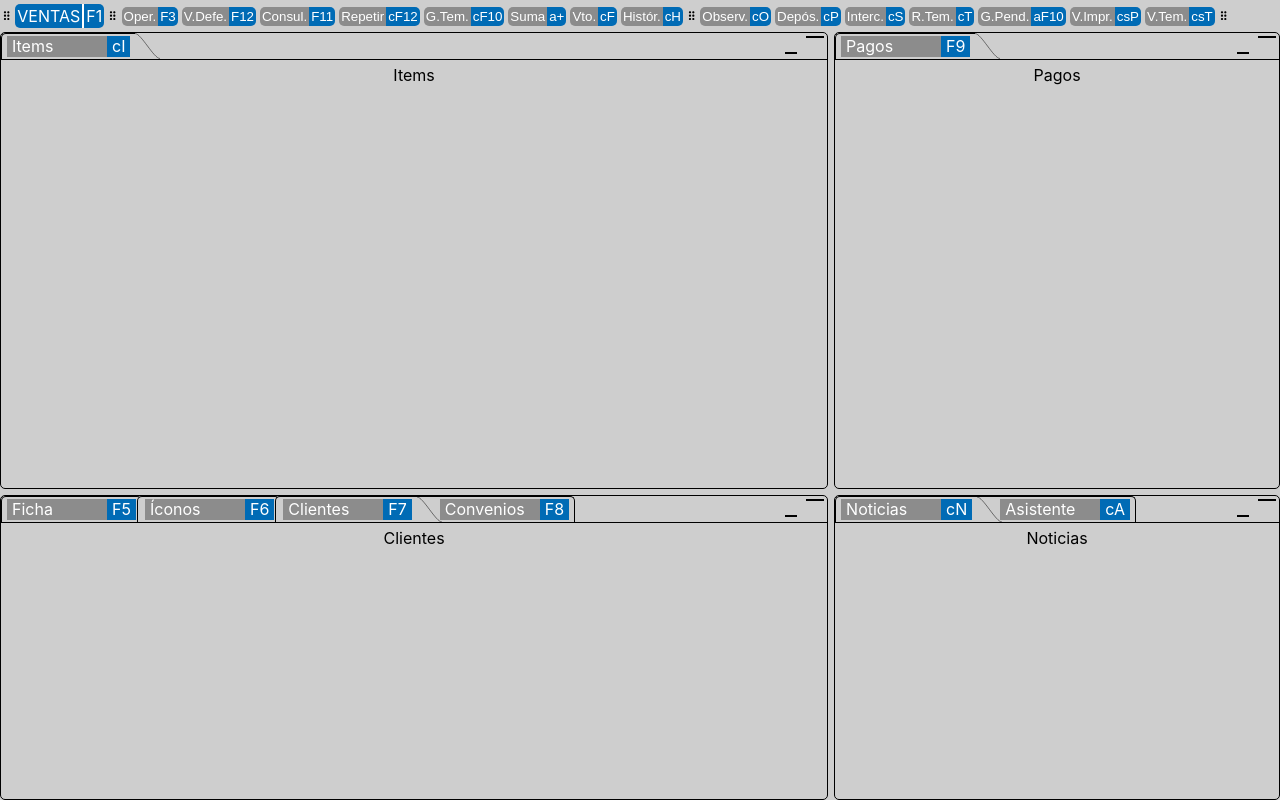
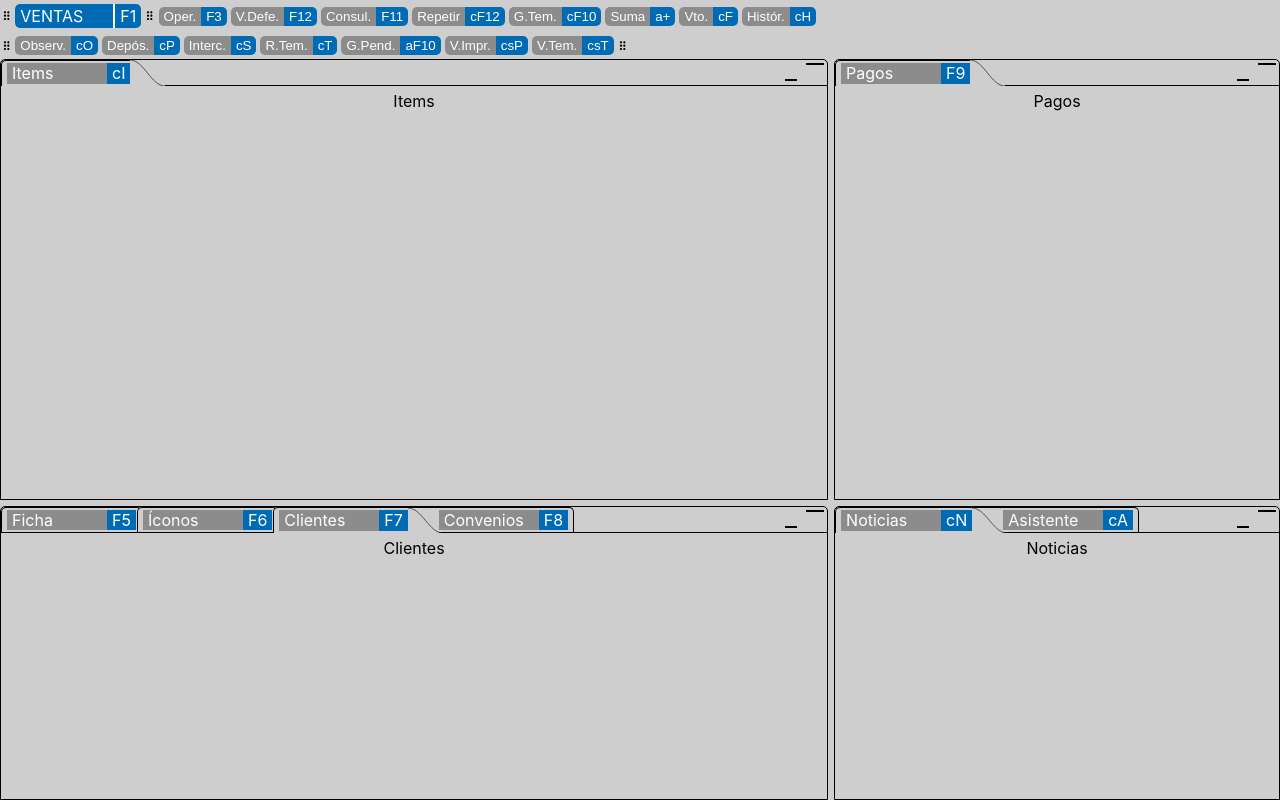
Before and after one commit to ielia/touchandsale-electron-deprecated, a React (Create React App) app: page / in a window 1280 px wide. Built offline with nearby package versions, Linux system fonts and the light colour scheme.

Commit message:
Improved Eclipse style.

```diff
--- a/src/Components/PerspectiveMenuItem.scss
+++ b/src/Components/PerspectiveMenuItem.scss
@@ -18,7 +18,7 @@
 
   .label, .shortcut {
     color: $button-label-fg-color;
-    padding: 2px;
+    padding: 2px 5px;
   }
 }
 
--- a/src/Components/PerspectiveSelector.scss
+++ b/src/Components/PerspectiveSelector.scss
@@ -11,11 +11,13 @@
 
   .label {
     border-right: 2px solid $button-label-fg-color;
+    width: 100px;
+    text-align: start;
     text-transform: uppercase;
   }
 
   .label, .shortcut {
-    padding: 2px;
+    padding: 2px 5px;
   }
 }
 
--- a/src/Components/TabbedViewContainer.scss
+++ b/src/Components/TabbedViewContainer.scss
@@ -3,7 +3,8 @@
 
 .tabbed-view-container {
   border: 1px solid $main-border-color;
-  border-radius: 5px;
+  border-top-left-radius: 5px;
+  border-top-right-radius: 5px;
   display: flex;
   flex: 1 1 auto;
   flex-direction: column;
@@ -16,17 +17,24 @@
 
     & > .tabs {
       display: flex;
+      flex: 0 0 auto;
+    }
+
+    & > .actions {
       flex: 1 1 auto;
     }
 
     & > .actions, & > .decorations {
+      border-bottom: 1px solid $main-border-color;
       display: flex;
+    }
+
+    & > .decorations {
       flex: 0 0 auto;
     }
   }
 
   & > .tabbed-view-content {
-    border-top: 1px solid $main-border-color;
     display: flex;
     flex: 1 1 auto;
 
--- a/src/Components/TabbedViewContainer.tsx
+++ b/src/Components/TabbedViewContainer.tsx
@@ -67,7 +67,7 @@ export default class TabbedViewContainer extends PureComponent<Props> {
                             />
                         )}
                     </div>
-                    <div className="actions"/>
+                    <div className="actions">&nbsp;</div>
                     <div className="decorations">
                         <MinimizeIcon onClick={this.handleMinimization}/>
                         {selectedChild.props.maximized ? <WindowIcon onClick={this.handleRestore}/> : <MaximizeIcon onClick={this.handleMaximization}/>}
--- a/src/Components/ViewTab.scss
+++ b/src/Components/ViewTab.scss
@@ -1,13 +1,11 @@
 @import './colors';
 
 .view-tab {
+  cursor: pointer;
   display: flex;
   flex: 0 0 auto;
   margin-right: -5px;
-
-  &:first-child .outline {
-    padding-left: 5px;
-  }
+  user-select: none;
 
   &:last-child {
     margin-right: 0;
@@ -22,7 +20,7 @@
     border-top: 1px solid $main-border-color;
     display: flex;
     flex: 0 0 auto;
-    padding: 2px 5px 2px 7px;
+    padding: 2px 5px;
 
     .label {
       background-color: $tab-label-bg-color;
@@ -33,7 +31,6 @@
       color: $tab-label-fg-color;
       padding-inline: 5px;
       text-align: start;
-      user-select: none;
     }
   }
 
@@ -57,6 +54,7 @@
     .outline {
       border-right: none;
       border-top-right-radius: 0;
+      padding-right: 0;
     }
 
     .selection-tail {
@@ -65,7 +63,7 @@
       margin-bottom: 0;
       margin-top: 0;
       padding: 0;
-      width: 25px;
+      width: 35px;
     }
 
     + .view-tab .outline {
@@ -76,6 +74,8 @@
   }
 
   &:not(.selected) {
+    border-bottom: 1px solid $main-border-color;
+
     .outline {
       border-right: 1px solid black;
       border-top-right-radius: 5px;
--- a/src/Components/ViewTab.tsx
+++ b/src/Components/ViewTab.tsx
@@ -79,9 +79,9 @@ export default class ViewTab extends PureComponent<Props> {
                     <div className="label">{label}</div>
                     <div className="shortcut">{shortcutKeyToString(shortcutKey)}</div>
                 </div>
-                <svg className="selection-tail" viewBox="0 0 100 100">
-                    <path className="shape" d="M 0 0 C 25 0, 75 100, 100 100 H 100 0 Z"/>
-                    <path className="line" d="M 0 0 C 25 0, 75 100, 100 100" fill="transparent" strokeWidth="2"/>
+                <svg className="selection-tail" preserveAspectRatio="none" viewBox="0 0 100 100">
+                    <path className="shape" d="M 0 0 C 40 0, 60 100, 100 100 H 100 0 Z"/>
+                    <path className="line" d="M 0 0 C 40 0, 60 100, 100 100" fill="transparent" strokeWidth="2"/>
                 </svg>
             </div>
         );
```
